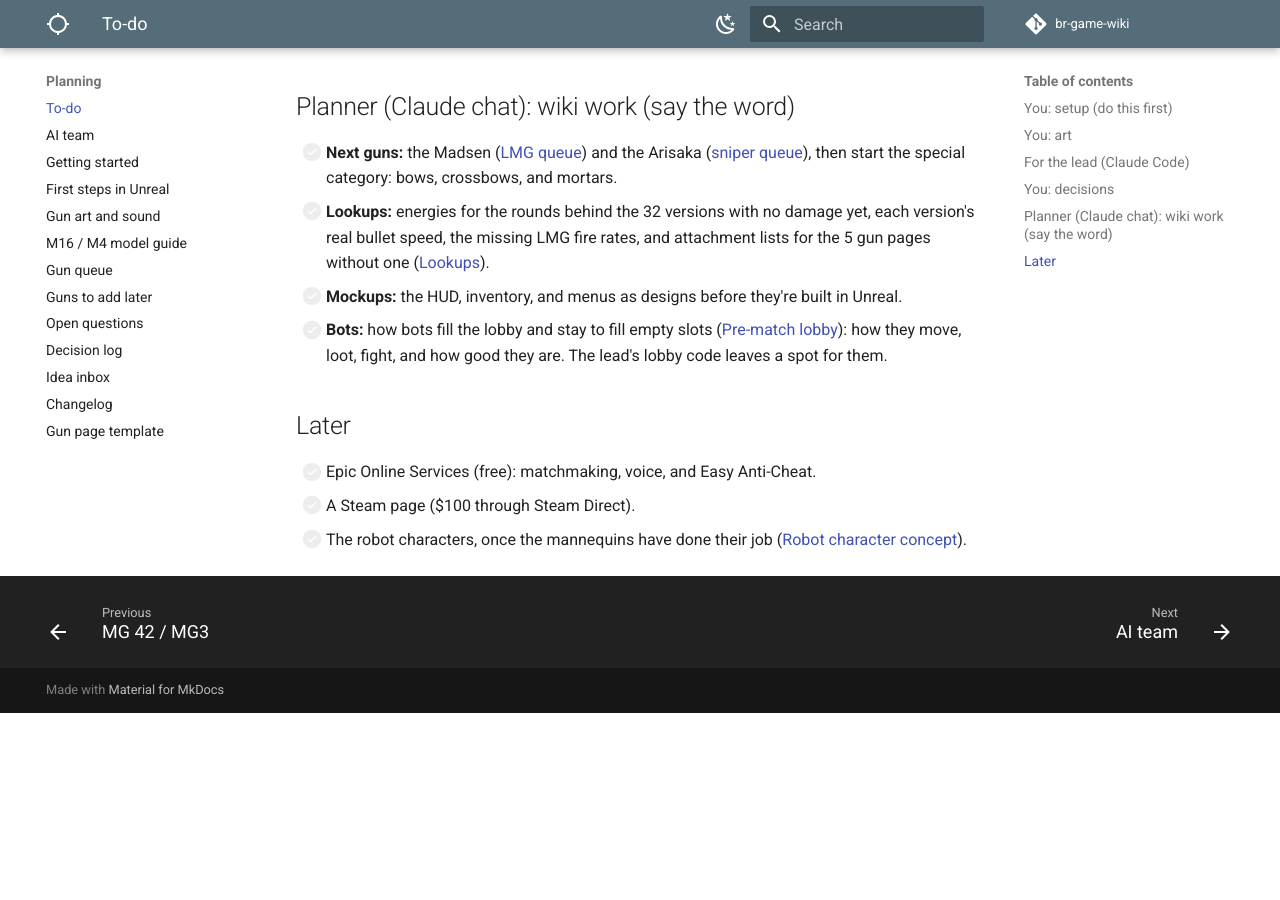
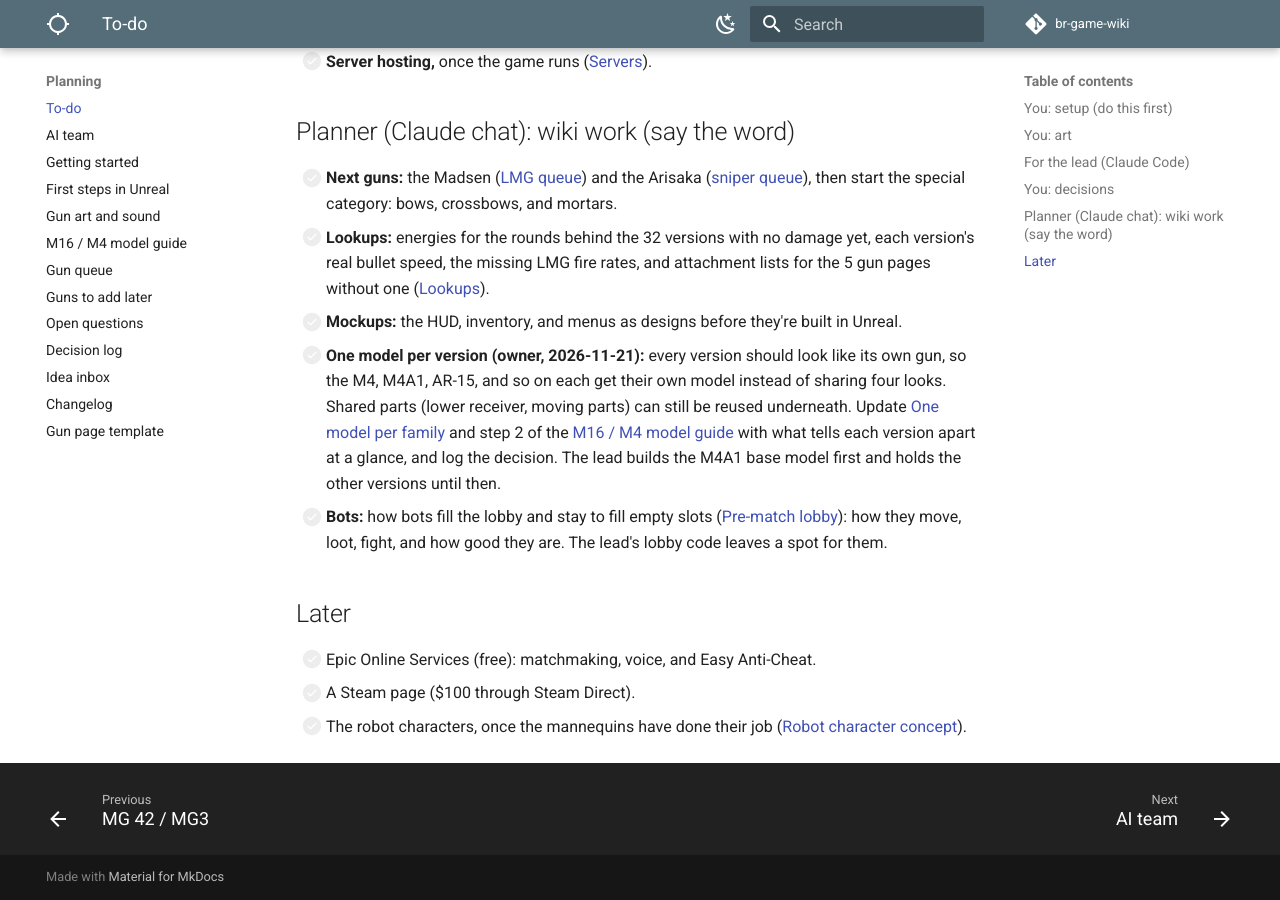
Before and after one commit to DerrickSpartan1/br-game-wiki, an MkDocs documentation site: the page built from docs/planning/to-do.md, in a window 1280 px wide and 900 px high, scrolled down 3687 px. Built offline with MkDocs 1.6.1 and Material for MkDocs 9.7.7, drawn with Linux system fonts in a browser that asks for light colours; comment, search, counter and statistics services are not loaded; before the commit the page ends 4400 px from its top, so only the background shows below that; some of the changed text lies outside the part shown.

Commit message:
File the owner's one-model-per-version call for the planner
Co-Authored-By: Claude Opus 5.5 <noreply@anthropic.com>

```diff
--- a/docs/planning/to-do.md
+++ b/docs/planning/to-do.md
@@ -31,7 +31,7 @@ When you tell the lead "check the planner's list," it works through this section
 - Done: catching the game up with the wiki (`f5dbd13`, `6cf8d67`); handling, weights, and hit zones (`c2b386b`, `cac2e83`); the plane, parachutes, and zone (`b3aeab8`, `932027f`, data tables imported in `c7dffc8`); red zones, care packages, and vaults (`d85b077`, `1df5faf`).
 - Not done yet from "the lobby, plane, parachutes, and zone": the pre-match lobby and its 60-second countdown. The lead is building it now.
 - Next for the lead, in order: the graybox map, healing with variants, then time of day and weather.
-- Waiting on the owner: the dedicated server build, until the Epic Games invite on GitHub is accepted (see You: setup). The M4 model has started (see You: art).
+- Waiting on the owner: the dedicated server build, until the Epic Games invite on GitHub is accepted (see You: setup). The M4 model has started (see You: art): the base M4A1 first, then the other versions once the planner sets how each one looks.
 - Waiting on the planner: how bots fill empty slots (see Planner).
 
 - [ ] **Catch the game up with the wiki.** As of 2026-11-21 the game's data still has four armor tiers and the MG 42 as an LMG. The prompt:
@@ -110,6 +110,7 @@ In rough order of what the game needs first:
 - [ ] **Next guns:** the Madsen ([LMG queue](queue.md#lmgs-in-progress)) and the Arisaka ([sniper queue](queue.md#snipers-in-progress)), then start the special category: bows, crossbows, and mortars.
 - [ ] **Lookups:** energies for the rounds behind the 32 versions with no damage yet, each version's real bullet speed, the missing LMG fire rates, and attachment lists for the 5 gun pages without one ([Lookups](open-questions.md#lookups)).
 - [ ] **Mockups:** the HUD, inventory, and menus as designs before they're built in Unreal.
+- [ ] **One model per version (owner, 2026-11-21):** every version should look like its own gun, so the M4, M4A1, AR-15, and so on each get their own model instead of sharing four looks. Shared parts (lower receiver, moving parts) can still be reused underneath. Update [One model per family](art-and-sound.md#one-model-per-family) and step 2 of the [M16 / M4 model guide](m16-m4-model.md) with what tells each version apart at a glance, and log the decision. The lead builds the M4A1 base model first and holds the other versions until then.
 - [ ] **Bots:** how bots fill the lobby and stay to fill empty slots ([Pre-match lobby](../systems/match-flow.md#pre-match-lobby)): how they move, loot, fight, and how good they are. The lead's lobby code leaves a spot for them.
 
 ## Later
```
